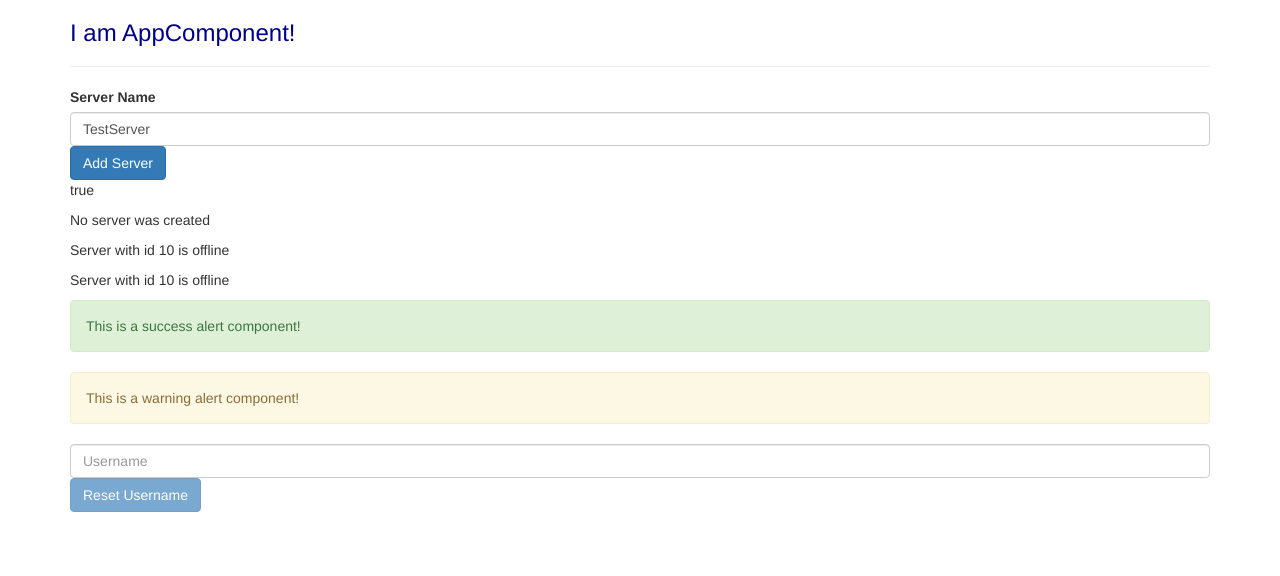
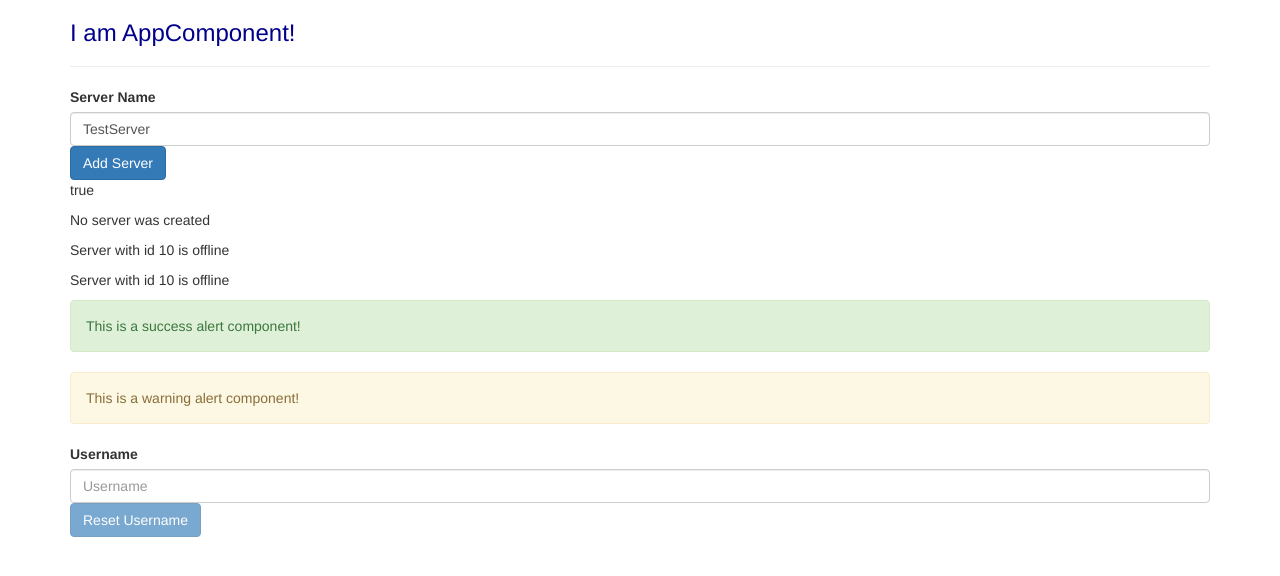
Before and after one commit to behrami/my-first-app, an Angular app: page / in a window 1280 px wide. Shown: the top 576 px of the page. Built offline with nearby package versions, Linux system fonts and the light colour scheme.

Commit message:
added a label

```diff
--- a/src/app/user-name-assignment/user-name-assignment.component.html
+++ b/src/app/user-name-assignment/user-name-assignment.component.html
@@ -1,3 +1,4 @@
+<label>Username</label>
 <input
   type="text"
   [(ngModel)]="userName"
```
Also changed, not shown: tsconfig.json (+3 -5 lines).
